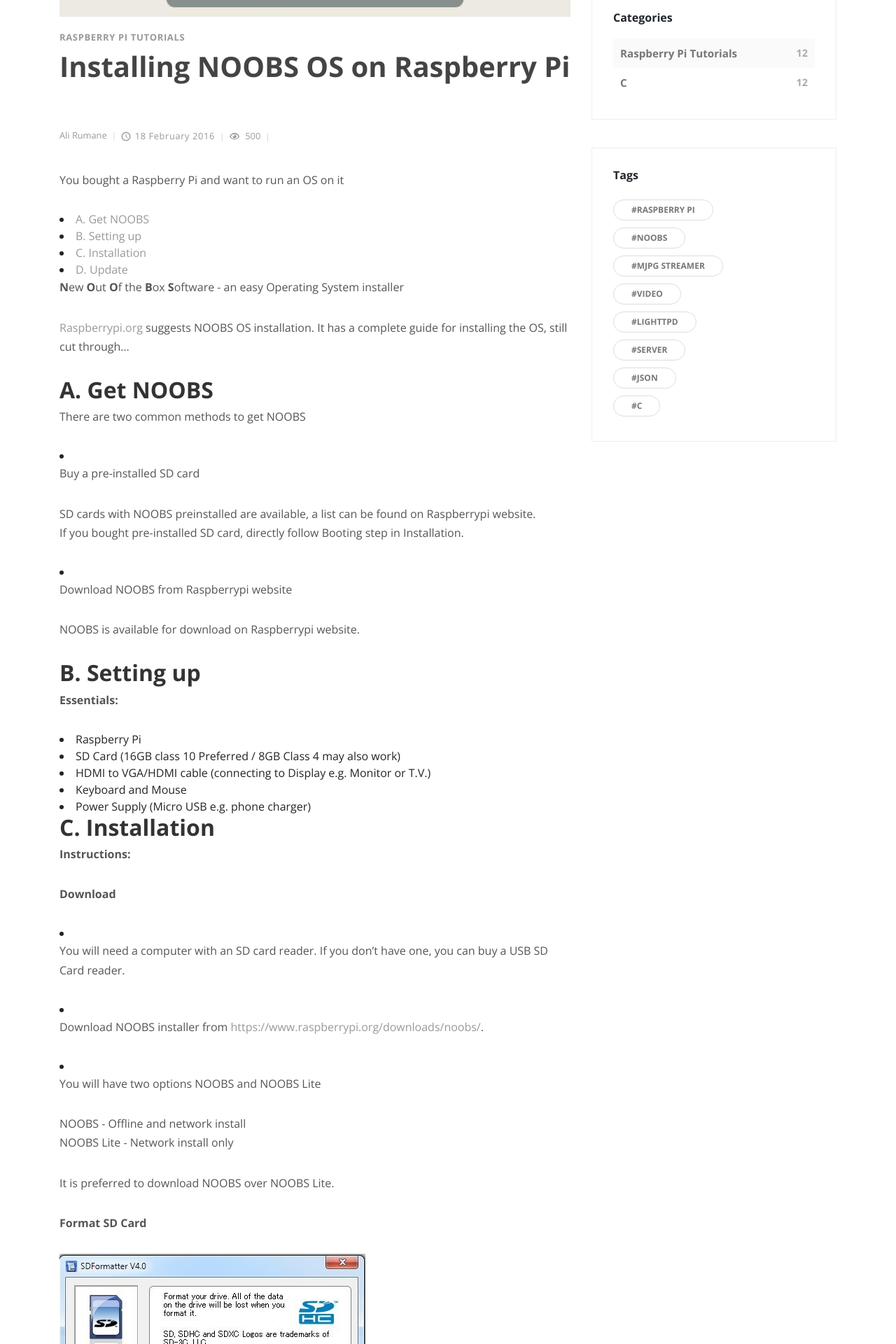
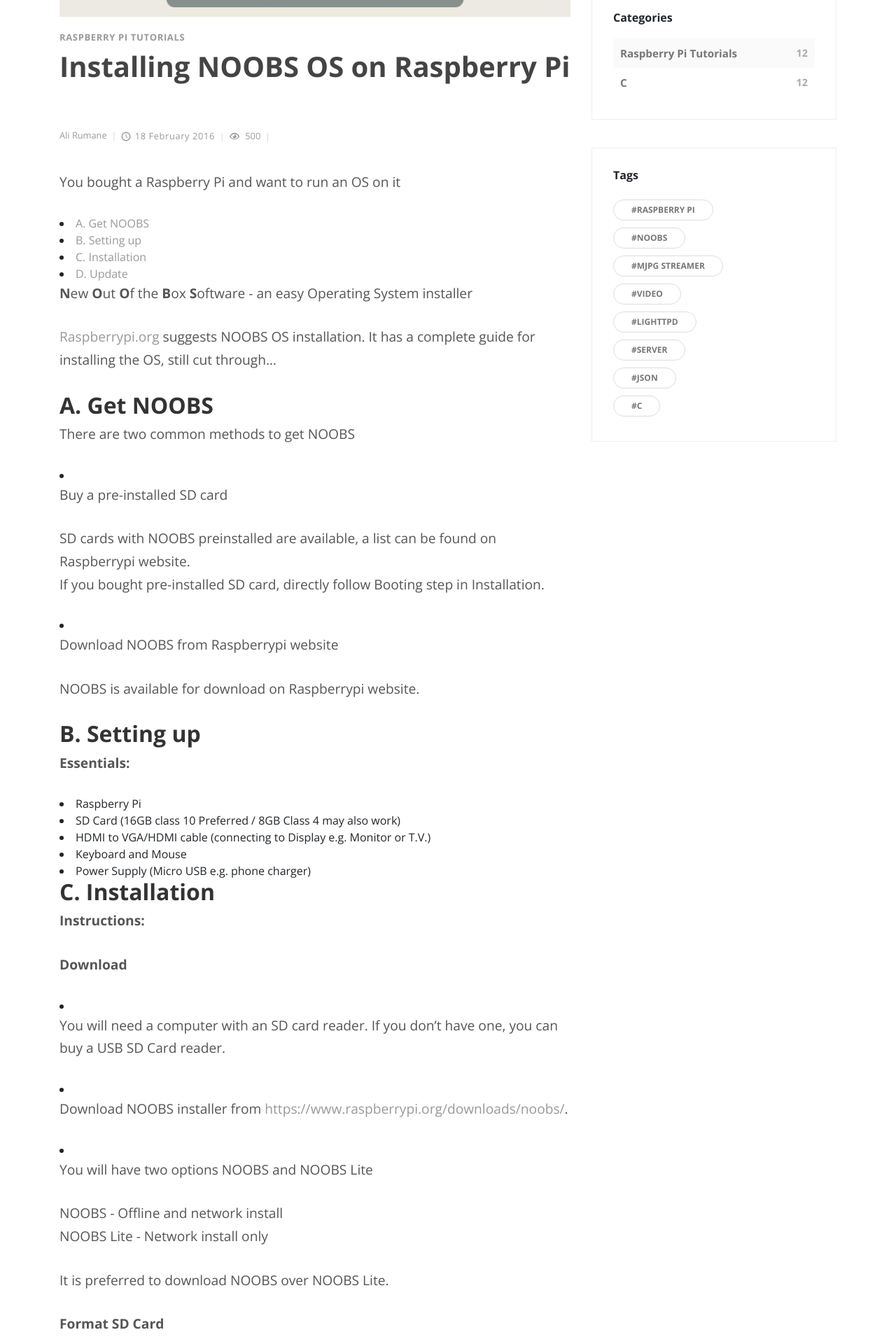
Before and after one commit to alirumane/alirumane.github.io, a Jekyll site: the page built from _posts/2016-02-18-installing-noobs-os-on-raspberry-pi.md, in a window 1280 px wide. Shown: the part 655-2575 px from the top of the page at 70% size. Built offline with Jekyll 4.4.1, drawn with Linux system fonts in a browser that asks for light colours; comment, search, counter and statistics services are not loaded.

Commit message:
Update custom.css

```diff
--- a/assets/css/custom.css
+++ b/assets/css/custom.css
@@ -4,7 +4,7 @@ ol, ul {
   list-style-position: inside;
 }
 
-blog-post .post-body p:not(.lead) {
+.blog-post .post-body p:not(.lead) {
   font-size: 1.2em;
 }
 
```
